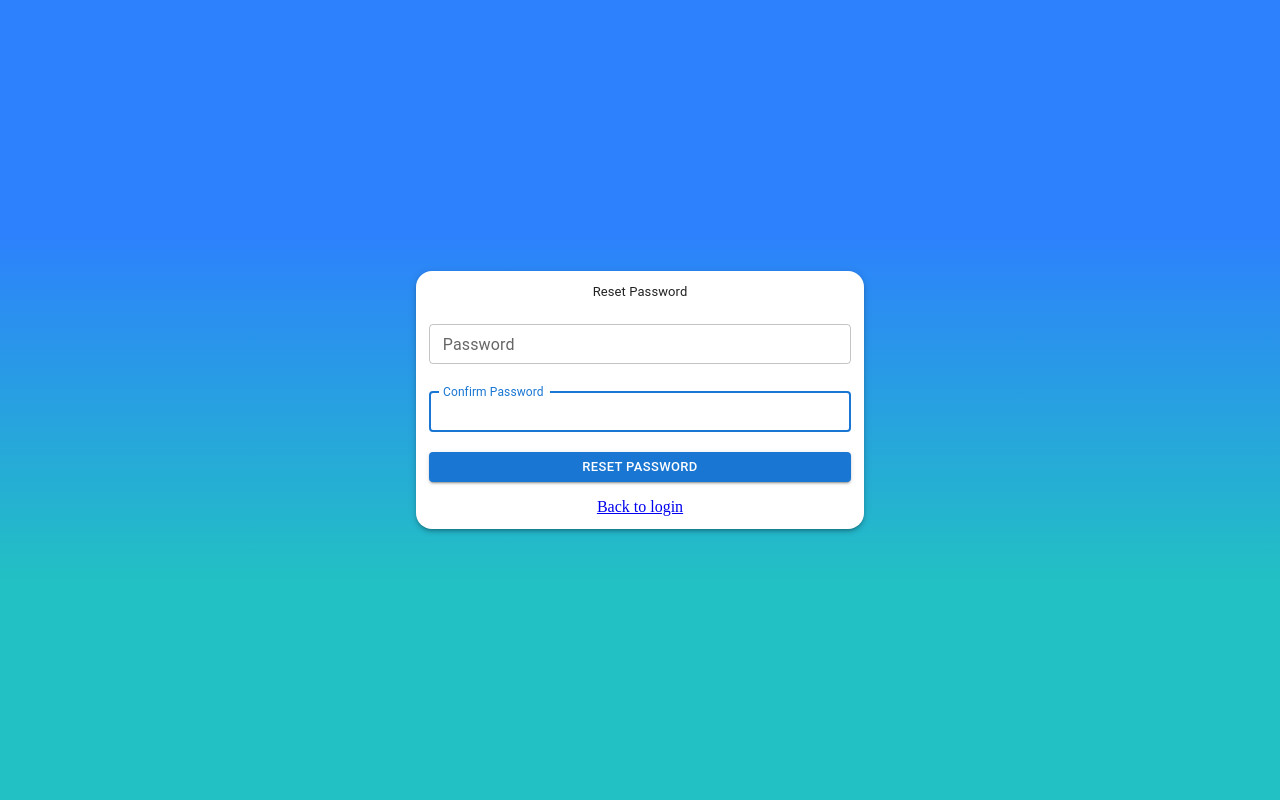
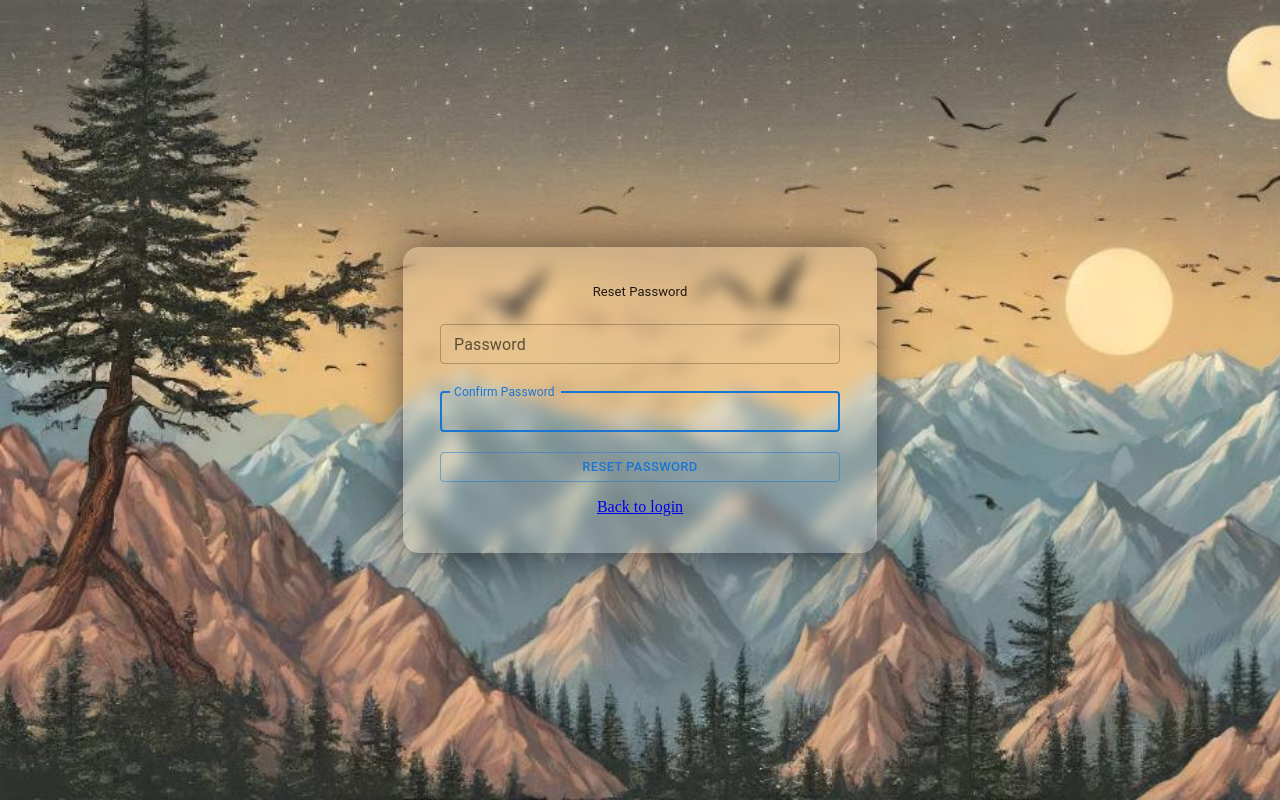
Before and after one commit to prakashmishra1234/Mern_Project, a React (Create React App) app in the folder client/: page /reset-password/1 in a window 1280 px wide. Built offline with nearby package versions, Linux system fonts and the light colour scheme.

Commit message:
Added auth layout

```diff
--- /dev/null
+++ b/client/src/Components/common/layout/AuthLayout.tsx
@@ -0,0 +1,38 @@
+import { Box, Paper } from "@mui/material";
+import React from "react";
+import Navbar from "./Navbar";
+import { Outlet } from "react-router-dom";
+import backgorundImageForAuthComp from "../../../assets/backgorundImageForAuthComp.jpeg";
+
+const AuthLayout = () => {
+  return (
+    <Box
+      sx={{
+        height: "100%",
+        width: "100%",
+        display: "flex",
+        justifyContent: "center",
+        alignItems: "center",
+        backgroundImage: `url(${backgorundImageForAuthComp})`,
+        backgroundRepeat: "no-repeat",
+        backgroundSize: "cover",
+      }}
+    >
+      <Paper
+        elevation={3}
+        sx={{
+          padding: "0.8rem",
+          borderRadius: "1rem",
+          boxShadow: "0 0 40px rgba(8,7,16,0.6)",
+          backdropFilter: "blur(8px)",
+          backgroundColor: "rgba(255,255,255,0.13)",
+          width: { sm: "45%", md: "35%", xs: "100%" },
+        }}
+      >
+        <Outlet />
+      </Paper>
+    </Box>
+  );
+};
+
+export default AuthLayout;
--- a/client/src/pages/UserManagement.tsx
+++ b/client/src/pages/UserManagement.tsx
@@ -111,11 +111,6 @@ const UserManagement = () => {
                       </Typography>
                     </Grid>
                   </Grid>
-                  <Grid container spacing={2} pt={1}>
-                    <Grid item xs={12} textAlign={"right"}>
-                      <Link sx={{ cursor: "pointer" }}>Edit</Link>
-                    </Grid>
-                  </Grid>
                 </Card>
               </Grid>
             );
--- a/client/src/pages/auth/ForgotPassword.tsx
+++ b/client/src/pages/auth/ForgotPassword.tsx
@@ -1,4 +1,4 @@
-import { Box, Button, Grid, Paper, TextField, Typography } from "@mui/material";
+import { Box, Button, Grid, TextField, Typography } from "@mui/material";
 import { useFormik } from "formik";
 import React, { useContext } from "react";
 import {
@@ -23,24 +23,11 @@ const ForgotPassword: React.FC = () => {
 
   return (
     <Box
-      sx={{
-        height: "100%",
-        width: "100%",
-        display: "flex",
-        justifyContent: "center",
-        alignItems: "center",
-        background:
-          " linear-gradient(0deg, rgba(34,193,195,1) 27%, rgba(45,129,253,1) 71%)",
-      }}
-    >
-      <Box
       component="form"
       id="ForgotPasswordForm"
       onSubmit={formik.handleSubmit}
       m={3}
-        width={{ sm: "45%", md: "35%", xs: "100%" }}
     >
-        <Paper elevation={3} sx={{ padding: "0.8rem", borderRadius: "1rem" }}>
       <Grid container spacing={2}>
         <Grid item xs={12}>
           <Typography variant="h4" fontSize={"small"} textAlign={"center"}>
@@ -61,9 +48,7 @@ const ForgotPassword: React.FC = () => {
             value={formik.values.email}
             onChange={formik.handleChange}
             error={formik.touched.email && Boolean(formik.errors.email)}
-                helperText={
-                  formik.touched.email && (formik.errors.email as string)
-                }
+            helperText={formik.touched.email && (formik.errors.email as string)}
           />
         </Grid>
         <Grid item xs={12}>
@@ -72,7 +57,7 @@ const ForgotPassword: React.FC = () => {
             type="submit"
             fullWidth
             size="small"
-                variant="contained"
+            variant="outlined"
           >
             Send Reset Link
           </Button>
@@ -81,8 +66,6 @@ const ForgotPassword: React.FC = () => {
           <Link to="/login">Back to login</Link>
         </Grid>
       </Grid>
-        </Paper>
-      </Box>
     </Box>
   );
 };
--- a/client/src/pages/auth/Login.tsx
+++ b/client/src/pages/auth/Login.tsx
@@ -25,33 +25,10 @@ const Login: React.FC = () => {
 
   return (
     <Box
-      sx={{
-        height: "100%",
-        width: "100%",
-        display: "flex",
-        justifyContent: "center",
-        alignItems: "center",
-        backgroundImage: `url(${backgorundImageForAuthComp})`,
-        backgroundRepeat: "no-repeat",
-        backgroundSize: "cover",
-      }}
-    >
-      <Box
       id="LoginUserForm"
       component="form"
       onSubmit={formik.handleSubmit}
       m={3}
-        width={{ sm: "45%", md: "35%", xs: "100%" }}
-      >
-        <Paper
-          elevation={3}
-          sx={{
-            padding: "0.8rem",
-            borderRadius: "1rem",
-            boxShadow: "0 0 40px rgba(8,7,16,0.6)",
-            backdropFilter: "blur(8px)",
-            backgroundColor: "rgba(255,255,255,0.13)",
-          }}
     >
       <Grid container spacing={2}>
         <Grid item xs={12}>
@@ -72,9 +49,7 @@ const Login: React.FC = () => {
             id="username"
             value={formik.values.username}
             onChange={formik.handleChange}
-                error={
-                  formik.touched.username && Boolean(formik.errors.username)
-                }
+            error={formik.touched.username && Boolean(formik.errors.username)}
             helperText={
               formik.touched.username && (formik.errors.username as string)
             }
@@ -93,9 +68,7 @@ const Login: React.FC = () => {
             type="password"
             value={formik.values.password}
             onChange={formik.handleChange}
-                error={
-                  formik.touched.password && Boolean(formik.errors.password)
-                }
+            error={formik.touched.password && Boolean(formik.errors.password)}
             helperText={
               formik.touched.password && (formik.errors.password as string)
             }
@@ -119,8 +92,6 @@ const Login: React.FC = () => {
           <Link to="/register">Don't have account? signup!</Link>
         </Grid>
       </Grid>
-        </Paper>
-      </Box>
     </Box>
   );
 };
--- a/client/src/pages/auth/ResetPassword.tsx
+++ b/client/src/pages/auth/ResetPassword.tsx
@@ -1,6 +1,6 @@
 import React, { useContext } from "react";
-import { Box, Button, Grid, Paper, TextField, Typography } from "@mui/material";
-import { Link, useNavigate, useParams } from "react-router-dom";
+import { Box, Button, Grid, TextField, Typography } from "@mui/material";
+import { Link, useParams } from "react-router-dom";
 import { useFormik } from "formik";
 import { AuthChangePassword, PasswordValidator } from "../../type/AuthType";
 import { AuthContext } from "../../Store";
@@ -22,24 +22,11 @@ const ResetPassword: React.FC = () => {
 
   return (
     <Box
-      sx={{
-        height: "100%",
-        width: "100%",
-        display: "flex",
-        justifyContent: "center",
-        alignItems: "center",
-        background:
-          " linear-gradient(0deg, rgba(34,193,195,1) 27%, rgba(45,129,253,1) 71%)",
-      }}
-    >
-      <Box
       component="form"
       id="ResetPasswordForm"
       onSubmit={formik.handleSubmit}
       m={3}
-        width={{ sm: "45%", md: "35%", xs: "100%" }}
     >
-        <Paper elevation={3} sx={{ padding: "0.8rem", borderRadius: "1rem" }}>
       <Grid container spacing={2}>
         <Grid item xs={12}>
           <Typography variant="h4" fontSize={"small"} textAlign={"center"}>
@@ -60,9 +47,7 @@ const ResetPassword: React.FC = () => {
             id="password"
             value={formik.values.password}
             onChange={formik.handleChange}
-                error={
-                  formik.touched.password && Boolean(formik.errors.password)
-                }
+            error={formik.touched.password && Boolean(formik.errors.password)}
             helperText={
               formik.touched.password && (formik.errors.password as string)
             }
@@ -97,7 +82,7 @@ const ResetPassword: React.FC = () => {
             type="submit"
             fullWidth
             size="small"
-                variant="contained"
+            variant="outlined"
           >
             Reset Password
           </Button>
@@ -106,8 +91,6 @@ const ResetPassword: React.FC = () => {
           <Link to="/login">Back to login</Link>
         </Grid>
       </Grid>
-        </Paper>
-      </Box>
     </Box>
   );
 };
--- a/client/src/routing/Navigation.tsx
+++ b/client/src/routing/Navigation.tsx
@@ -12,6 +12,7 @@ import Profile from "../pages/Profile";
 import UserManagement from "../pages/UserManagement";
 import AdminRoute from "./component/AdminRoute";
 import MainLayout from "../Components/common/layout/MainLayout";
+import AuthLayout from "../Components/common/layout/AuthLayout";
 
 const router = createBrowserRouter([
   {
@@ -41,37 +42,32 @@ const router = createBrowserRouter([
     ],
   },
   {
-    path: "/login",
+    path: "/",
     element: (
       <PublicRoute>
-        <Login />
+        <AuthLayout />
       </PublicRoute>
     ),
+    children: [
+      {
+        path: "login",
+        element: <Login />,
       },
       {
-    path: "/register",
-    element: (
-      <PublicRoute>
-        <Register />
-      </PublicRoute>
-    ),
+        path: "register",
+        element: <Register />,
       },
       {
-    path: "/forgot-password",
-    element: (
-      <PublicRoute>
-        <ForgotPassword />
-      </PublicRoute>
-    ),
+        path: "forgot-password",
+        element: <ForgotPassword />,
       },
       {
-    path: "/reset-password/:token",
-    element: (
-      <PublicRoute>
-        <ResetPassword />
-      </PublicRoute>
-    ),
+        path: "reset-password/:token",
+        element: <ResetPassword />,
       },
+    ],
+  },
+
   {
     path: "/verify-email/:token",
     element: <VerifyEmail />,
```
Also changed, not shown: client/src/pages/auth/Register.tsx (+7 -34 lines). Lines whose indentation alone changed are shown as unchanged.
